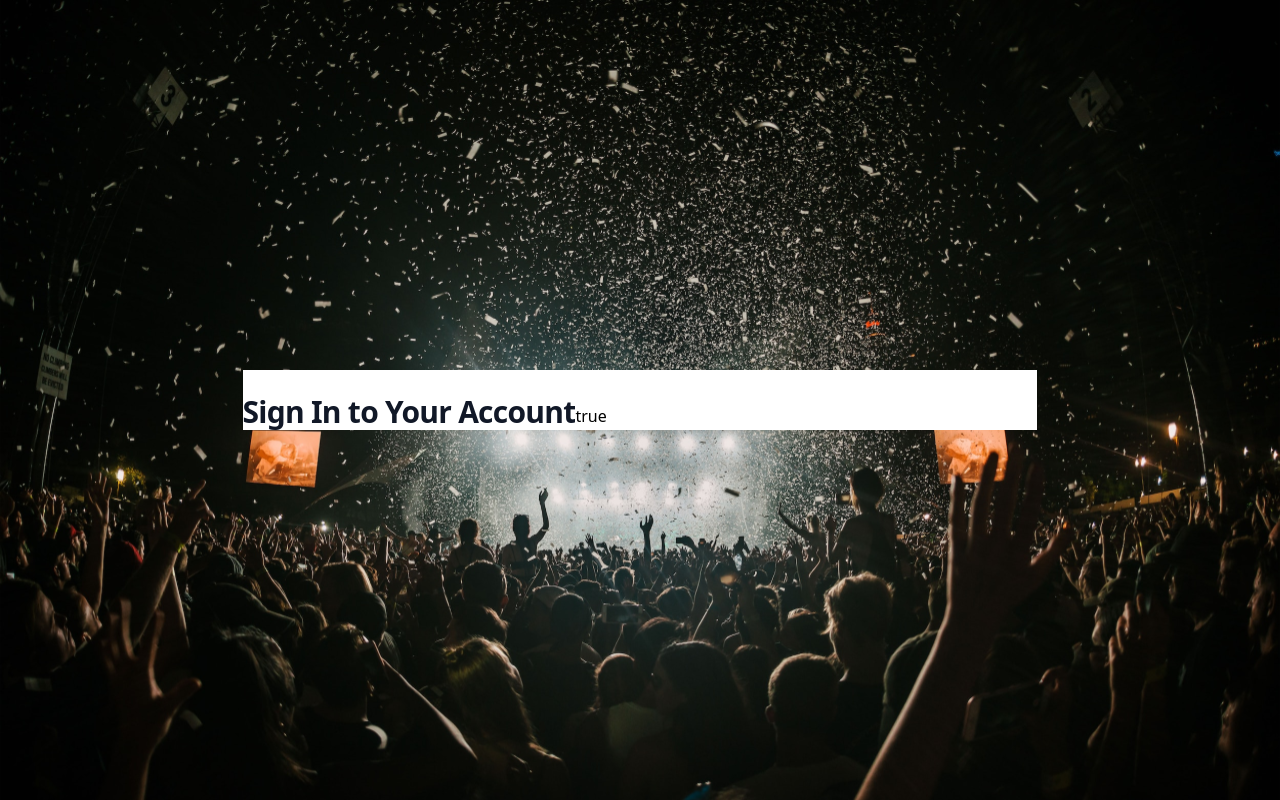
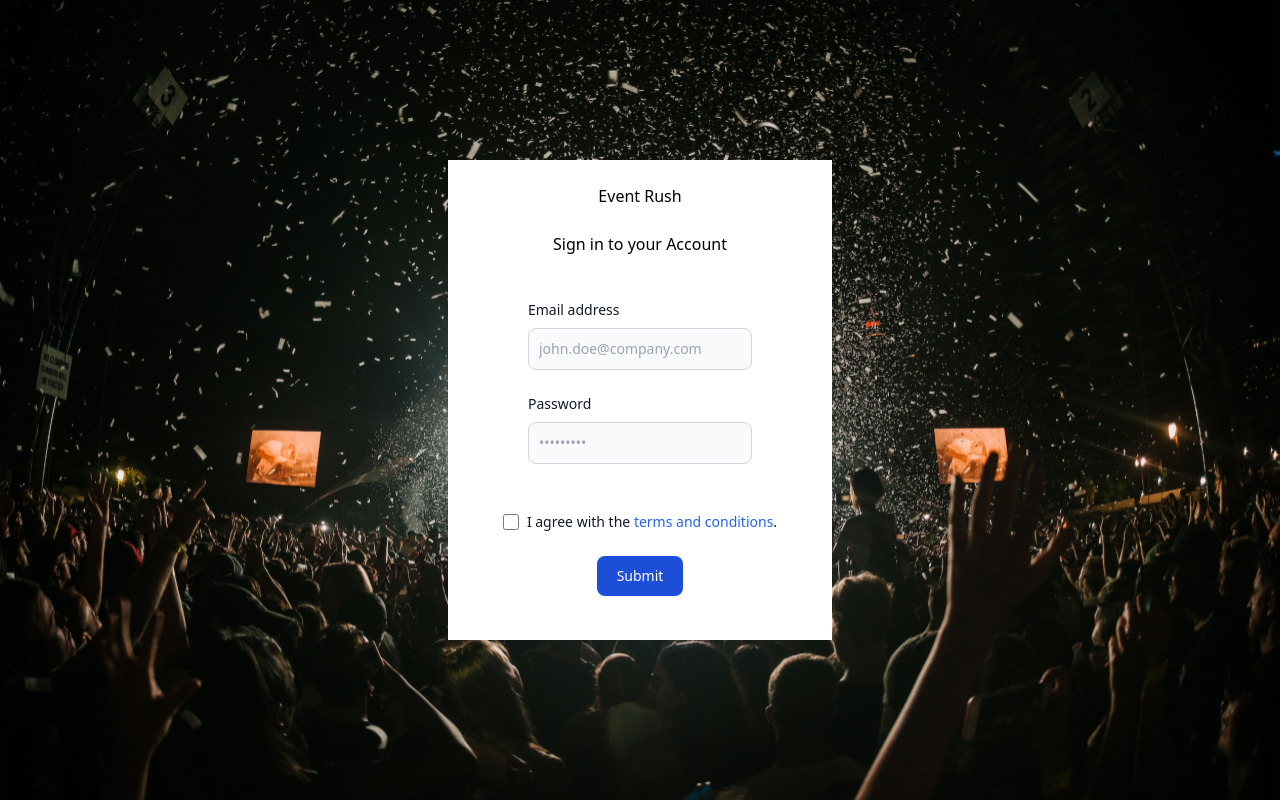
Before and after one commit to HawkingRadiation42/EventRush, a React (Create React App) app in the folder client/: page /signin in a window 1280 px wide. Built offline with nearby package versions, Linux system fonts and the light colour scheme; no server answers.

Commit message:
login-layout-created

```diff
--- a/client/src/pages/SignIn.jsx
+++ b/client/src/pages/SignIn.jsx
@@ -4,21 +4,82 @@
 const SignIn = () => {
   return (
     <div className="back flex justify-center items-center">
-      <div className="flex justify-center items-center bg-white">
-        <div>
-          <h2 className="mt-6 text-center text-3xl tracking-tight font-bold text-gray-900">Sign In to Your Account</h2>
+    <div className="flex justify-center items-center bg-white">
+      <div className="mt-6 w-1/2 h-full flex justify-center flex-col items-center">
 
-        </div>
+        <h1 className="mb-6">Event Rush</h1>
+        <h2>Sign in to your Account</h2>
+        <form className="flex flex-col justify-center items-center h-96 w-96">
+          <div className="mb-6">
+            <label
+              for="email"
+              className="block mb-2 text-sm font-medium text-gray-900 "
+            >
+              Email address
+            </label>
+            <input
+              type="email"
+              id="email"
+              className="bg-gray-50 border border-gray-300 text-gray-900 text-sm rounded-lg focus:ring-blue-500 focus:border-blue-500 block w-auto p-2.5 "
+              placeholder="john.doe@company.com"
+              required=""
+            />
+          </div>
+          <div className="mb-6">
+            <label
+              for="password"
+              className="block mb-2 text-sm font-medium text-gray-900 "
+            >
+              Password
+            </label>
+            <input
+              type="password"
+              id="password"
+              className="bg-gray-50 border border-gray-300 text-gray-900 text-sm rounded-lg focus:ring-blue-500 focus:border-blue-500 block w-full p-2.5 "
+              placeholder="•••••••••"
+              required=""
+            />
+          </div>
+          <div className="mb-6">
 
-        <form className="mt-8 space-y-6" action="#" method="POST">
-          <input type="text" name="remember" value="true" id="" />
+          </div>
+          <div className="flex items-start mb-6">
+            <div className="flex items-center h-5">
+              <input
+                id="remember"
+                type="checkbox"
+                value=""
+                className="w-4 h-4 bg-gray-50 rounded border border-gray-300 focus:ring-3 focus:ring-blue-300 "
+                required=""
+              />
+            </div>
+            <label
+              for="remember"
+              className="ml-2 text-sm font-medium text-gray-900 "
+            >
+              I agree with the{" "}
+              <a
+                href="#"
+                className="text-blue-600 hover:underline dark:text-blue-500"
+              >
+                terms and conditions
+              </a>
+              .
+            </label>
+          </div>
+          <button
+            type="submit"
+            className="text-white bg-blue-700 hover:bg-blue-800 focus:ring-4 focus:outline-none focus:ring-blue-300 font-medium rounded-lg text-sm w-full sm:w-auto px-5 py-2.5 text-center dark:bg-blue-600 dark:hover:bg-blue-700 dark:focus:ring-blue-800"
+          >
+            Submit
+          </button>
         </form>
-        <input>
-
-        </input>
-
+      </div>
+      <div>
+        <hr />
       </div>
     </div>
+  </div>
   );
 };
 
```
